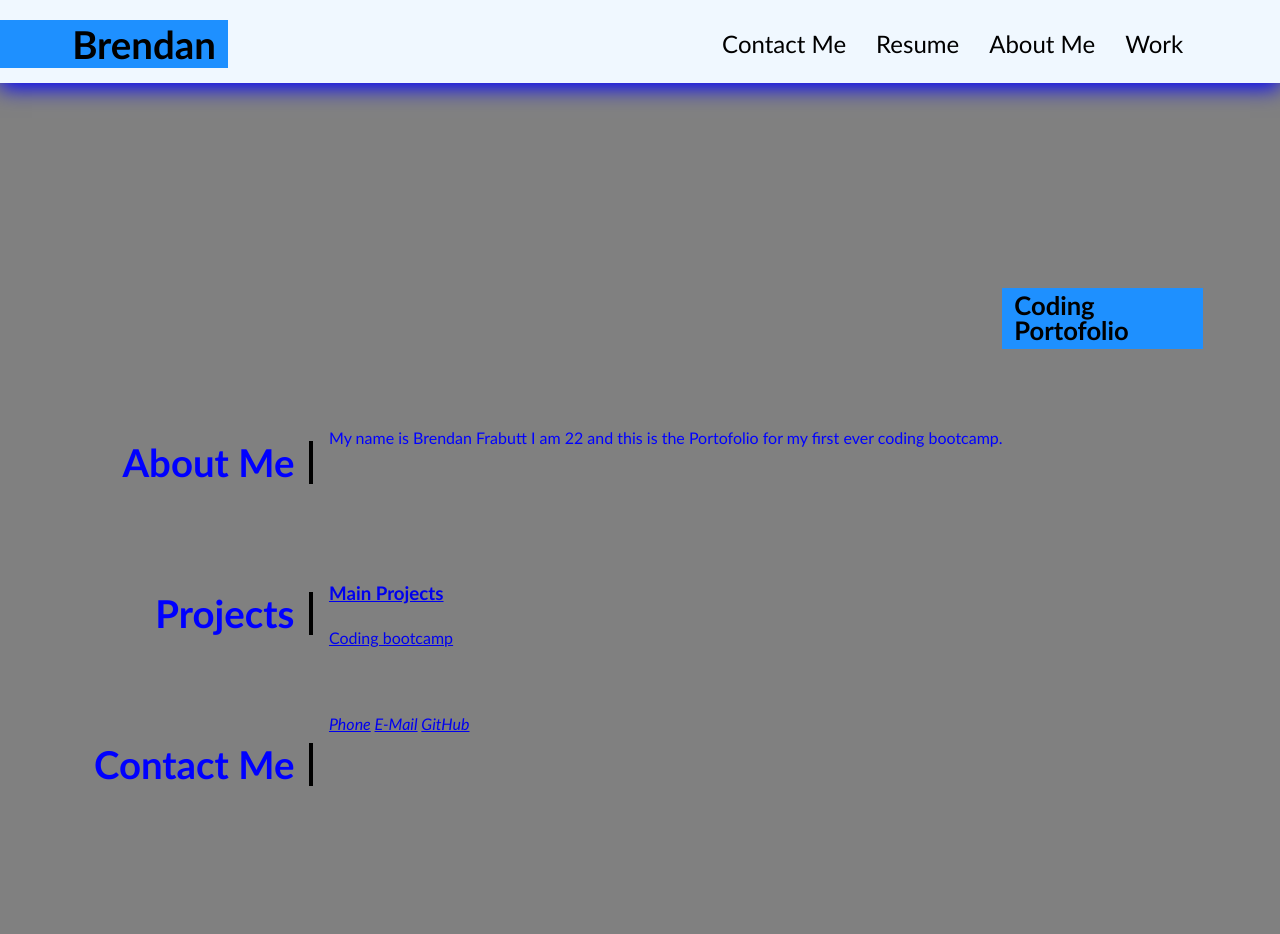
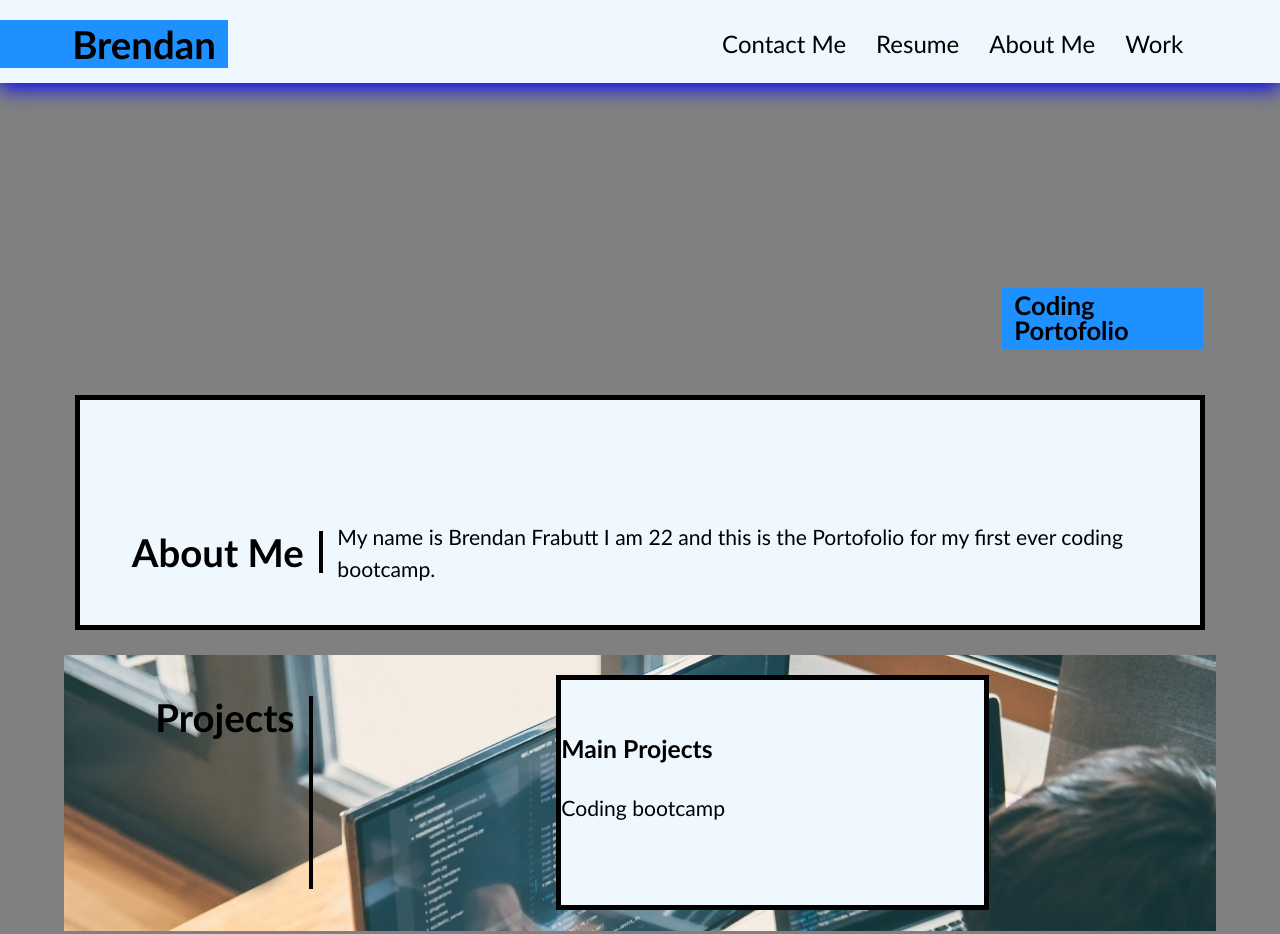
Before and after one commit to brendanfrabutt/project-2, a plain HTML site: page index.html in a window 1280 px wide. Shown: the top 934 px of the page. Before the commit the page ends 872 px from the top, so only its background shows below. Drawn offline with Linux system fonts and the light colour scheme.

Commit message:
style.css

```diff
--- a/style.css
+++ b/style.css
@@ -11,7 +11,7 @@ body {
     margin: 0;
     padding: 0;
     font-family: 'Trebuchet MS', 'Lucida Sans Unicode', 'Lucida Grande', 'Lucida Sans', Arial, sans-serif;
-    color: blue;
+    color: black;
     background-color: gray;
     line-height: 1.5;
 }
@@ -112,3 +112,89 @@ line-height: 1;
 .main-page-section p {
     margin-bottom: 20px;
 }
+
+.flex-box {
+    display: flex;
+    flex-wrap: wrap;
+    justify-content: center;
+}
+
+#aboutme {
+    border: 5px solid black;
+    background-color: aliceblue;
+    color: black;
+    min-height: 180px;
+    max-height: 180px;
+    flex-basis: calc(50% - 1em);
+    display: right;
+    align-items: flex-end;
+    padding: 25px 0 20px 0;
+    margin: 0.5em;
+    text-decoration: none;
+    background-blend-mode: soft-light;
+    background-size: 180%;
+    font-size: 1.32rem;
+    transition: all 0.5s;
+}
+
+.flex-item {
+    border: 5px solid black;
+    background-color: aliceblue;
+    color: black;
+    min-height: 180px;
+    max-height: 180px;
+    flex-basis: calc(50% - 1em);
+    display: right;
+    align-items: flex-end;
+    padding: 25px 0 20px 0;
+    margin: 0.5em;
+    text-decoration: none;
+    background-blend-mode: soft-light;
+    background-size: 180%;
+    font-size: 1.32rem;
+    transition: all 0.5s;
+}
+
+.flex-item > h3 > span {
+    display: right;
+    margin: right;
+}
+
+#projects {
+background-image: url(online-coding-classes.jpg);
+display: center;
+}
+
+#contact {
+    border: 5px solid black;
+    background-color: aliceblue;
+    color: black;
+    min-height: 180px;
+    max-height: 180px;
+    flex-basis: calc(50% - 1em);
+    display: right;
+    align-items: flex-end;
+    padding: 25px 0 20px 0;
+    margin: 0.5em;
+    text-decoration: none;
+    background-blend-mode: soft-light;
+    background-size: 180%;
+    font-size: 1.32rem;
+    transition: all 0.5s;
+}
+
+@media screen and (max-width: 768px) {
+.flex-item {
+    flex-basis: 100%;
+    flex: wrap;
+    flex-wrap: wrap;
+}
+.banner {
+    justify-content: center;
+    text-align: center;
+}
+#contact {
+    flex-direction: column;
+    align-items: flex-start;
+}
+}
```
Also changed, not shown: online-coding-classes.jpg (added), th.jpg (added).
